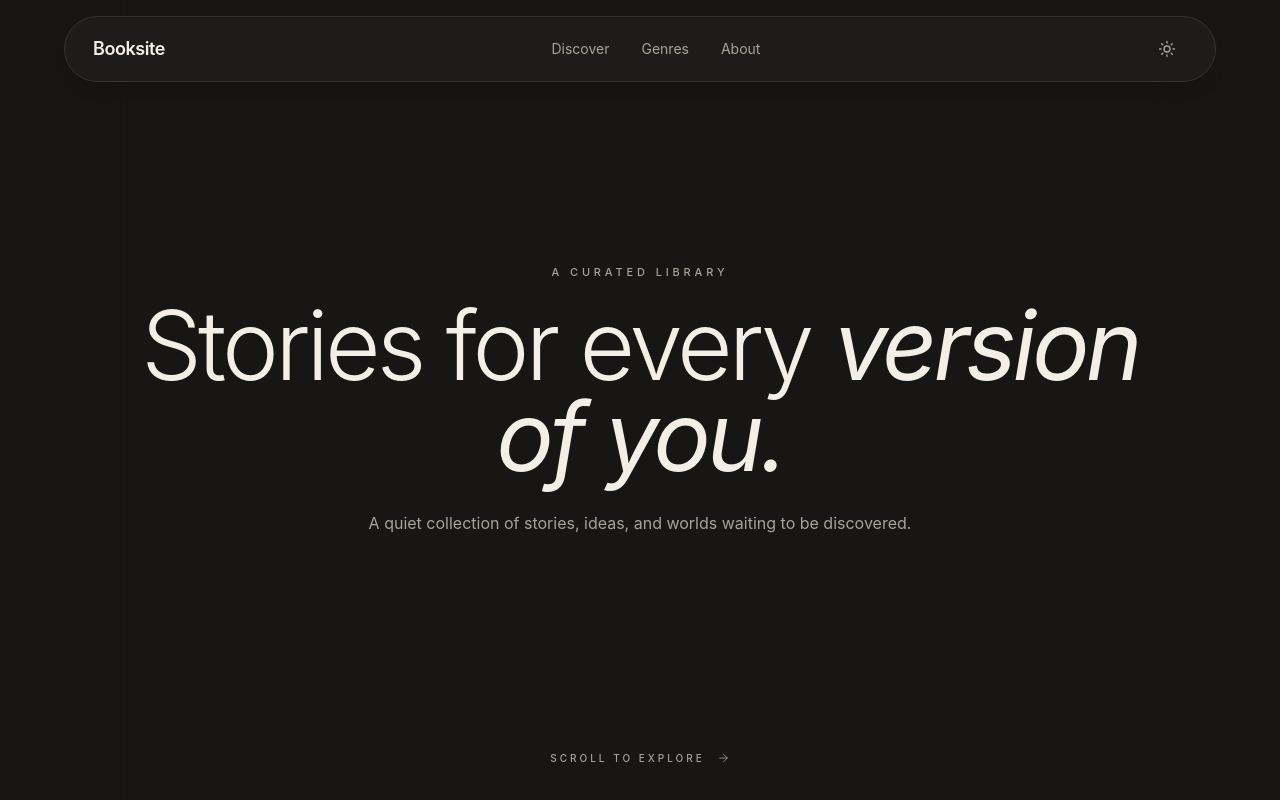
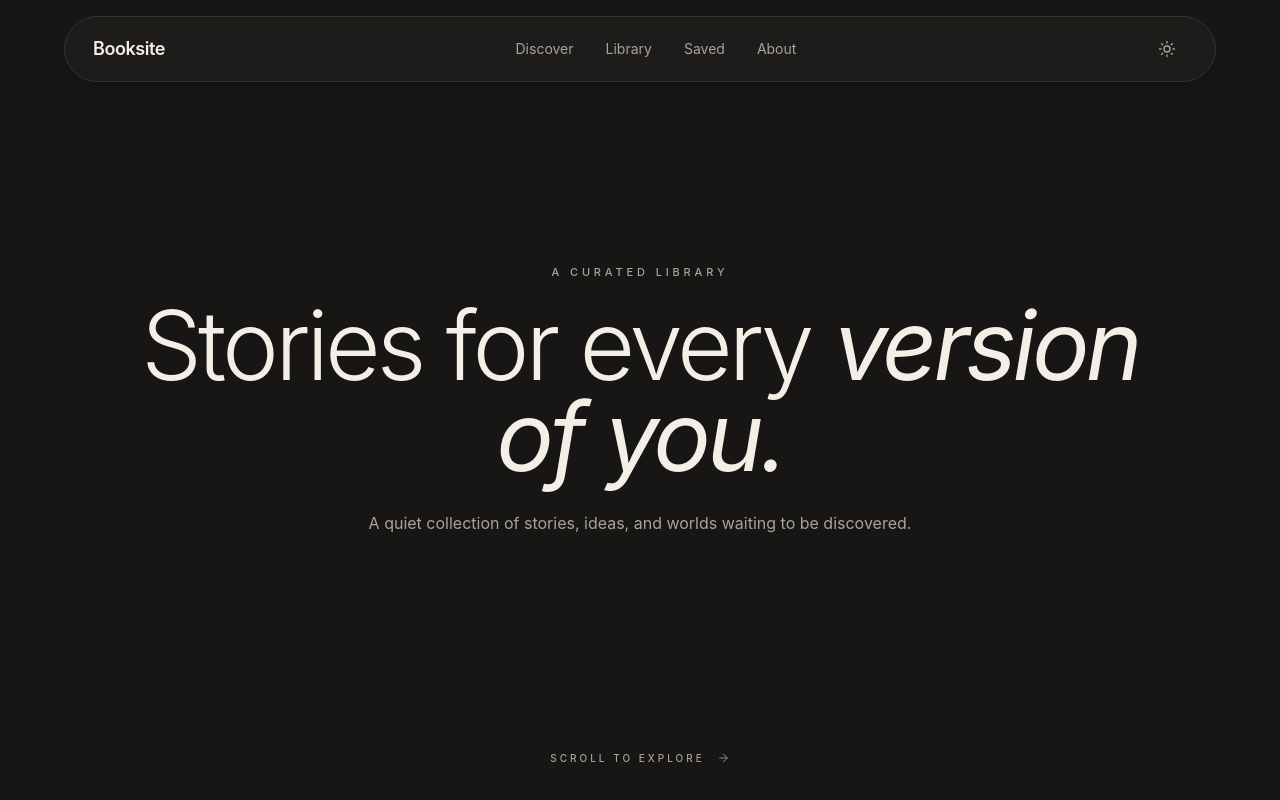
Before and after one commit to adeoyerihanat6-prog/Booksite, a React (Vite) app: page / in a window 1280 px wide. Shown: the top 800 px of the page. Built offline with nearby package versions, Linux system fonts and the light colour scheme.

Commit message:
add saved books navigation

```diff
--- a/src/components/Navbar.jsx
+++ b/src/components/Navbar.jsx
@@ -44,7 +44,10 @@
       className="fixed left-1/2 top-4 z-50 flex w-[calc(100%-2rem)] max-w-6xl -translate-x-1/2 items-center justify-between rounded-full border border-[var(--border)] bg-[color:var(--surface)]/80 px-5 py-3 shadow-lg backdrop-blur-xl md:px-7"
     >
       {/* Brand */}
-      <Link to="/">
+      <Link
+        to="/"
+        onClick={() => setMenuOpen(false)}
+      >
         <span className="text-lg font-semibold tracking-tight text-[var(--foreground)] transition-opacity duration-200 hover:opacity-70">
           Booksite
         </span>
@@ -63,7 +66,14 @@
           to="/genres"
           className="text-sm text-[var(--muted)] transition-colors duration-200 hover:text-[var(--foreground)]"
         >
-          Genres
+          Library
+        </Link>
+
+        <Link
+          to="/saved"
+          className="text-sm text-[var(--muted)] transition-colors duration-200 hover:text-[var(--foreground)]"
+        >
+          Saved
         </Link>
 
         <Link
@@ -172,31 +182,37 @@
             className="absolute left-0 right-0 top-[calc(100%+0.5rem)] rounded-3xl border border-[var(--border)] bg-[color:var(--surface)]/95 p-4 shadow-xl backdrop-blur-xl md:hidden"
           >
             <div className="flex flex-col gap-1">
+              {/* Discover */}
               <Link
                 to="/"
-                onClick={() =>
-                  setMenuOpen(false)
-                }
+                onClick={() => setMenuOpen(false)}
                 className="rounded-2xl px-4 py-3 text-sm text-[var(--muted)] transition-colors hover:bg-[var(--foreground)]/10 hover:text-[var(--foreground)]"
               >
                 Discover
               </Link>
 
+              {/* Library */}
               <Link
                 to="/genres"
-                onClick={() =>
-                  setMenuOpen(false)
-                }
+                onClick={() => setMenuOpen(false)}
                 className="rounded-2xl px-4 py-3 text-sm text-[var(--muted)] transition-colors hover:bg-[var(--foreground)]/10 hover:text-[var(--foreground)]"
               >
-                Genres
+                Library
               </Link>
 
+              {/* Saved */}
+              <Link
+                to="/saved"
+                onClick={() => setMenuOpen(false)}
+                className="rounded-2xl px-4 py-3 text-sm text-[var(--muted)] transition-colors hover:bg-[var(--foreground)]/10 hover:text-[var(--foreground)]"
+              >
+                Saved
+              </Link>
+
+              {/* About */}
               <Link
                 to="/about"
-                onClick={() =>
-                  setMenuOpen(false)
-                }
+                onClick={() => setMenuOpen(false)}
                 className="rounded-2xl px-4 py-3 text-sm text-[var(--muted)] transition-colors hover:bg-[var(--foreground)]/10 hover:text-[var(--foreground)]"
               >
                 About
```
